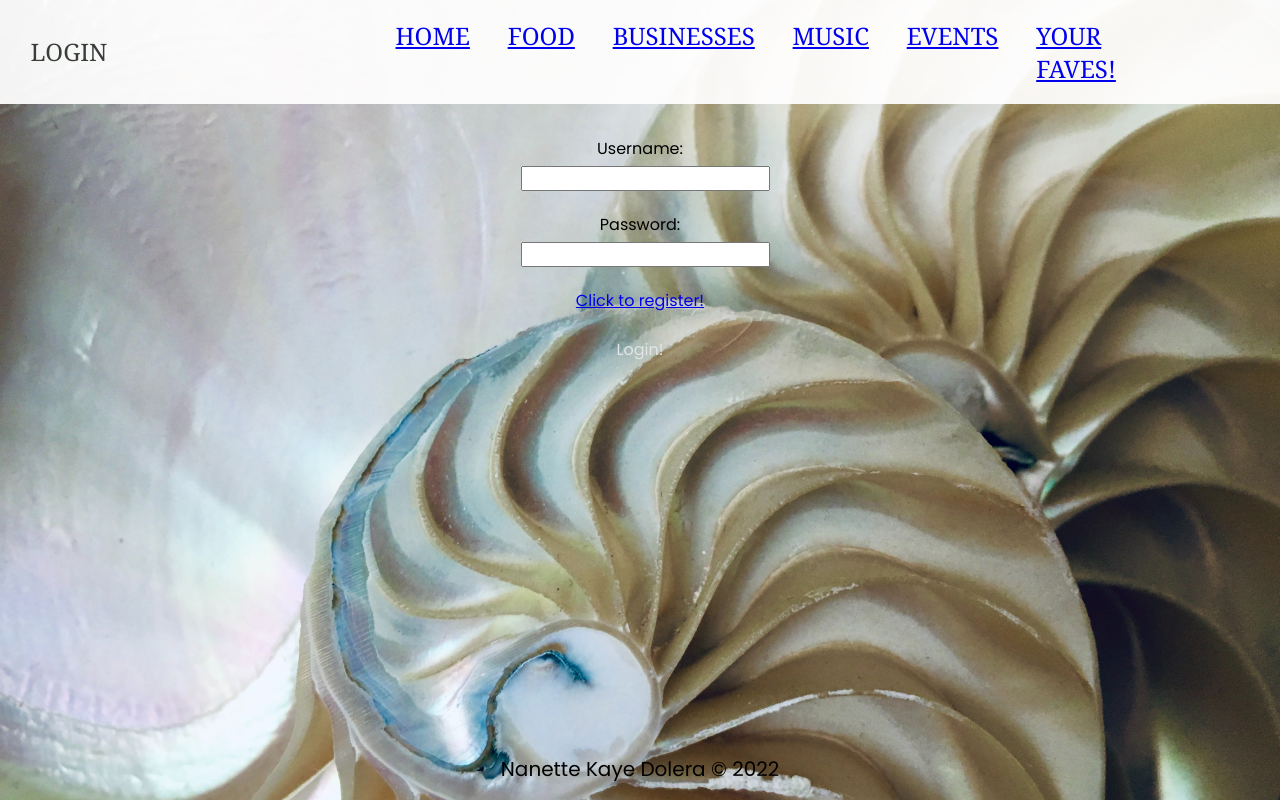
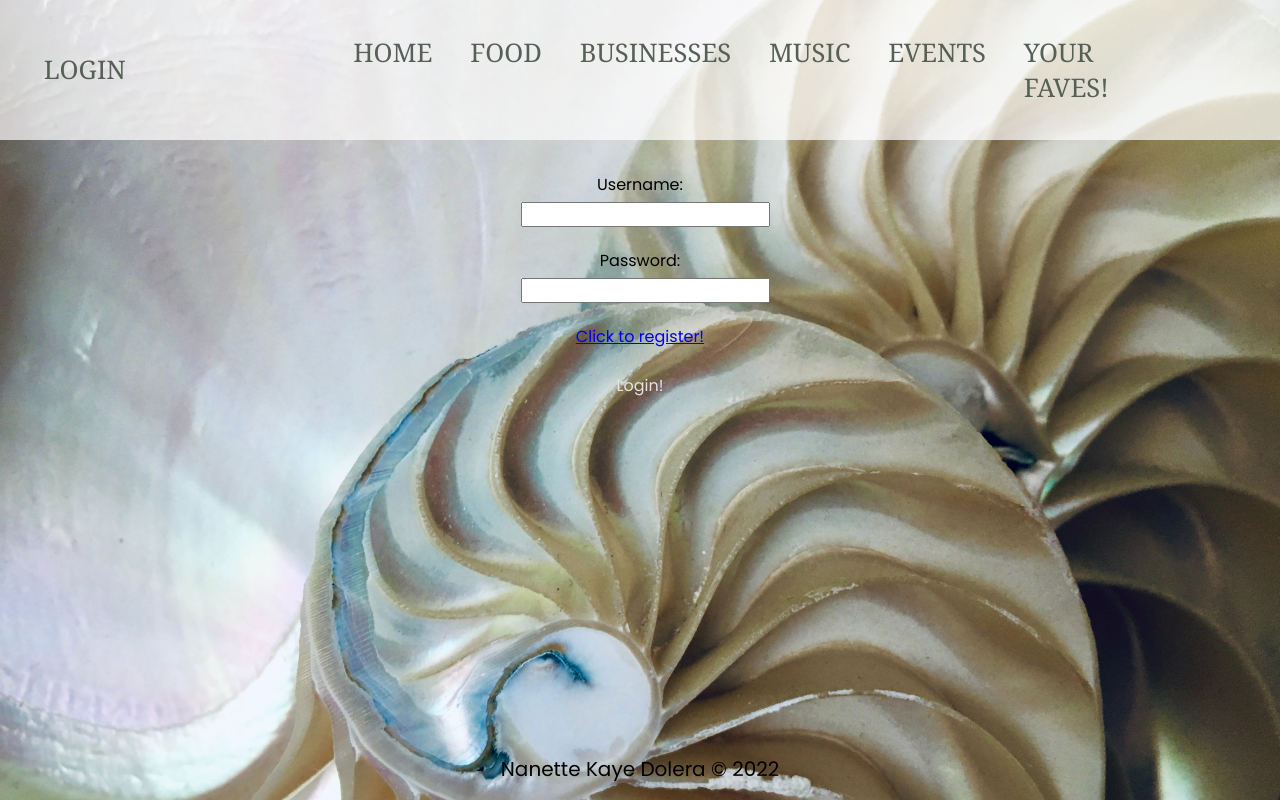
Before and after one commit to NotNanetteKaye/FullStack-capstone2022, a React (Create React App) app in the folder frontend/: page /login in a window 1280 px wide. Built offline with nearby package versions, Linux system fonts and the light colour scheme.

Commit message:
NavBar design looks good to me!

```diff
--- a/frontend/src/App.css
+++ b/frontend/src/App.css
@@ -30,7 +30,7 @@ button {
 button:hover {
   cursor: pointer;
   color: white;
-  background-color: rgb(146, 149, 152);
+  background-color: rgb(236, 236, 236);
 }
 
 .container {
--- a/frontend/src/components/NavBar/NavBar.css
+++ b/frontend/src/components/NavBar/NavBar.css
@@ -1,28 +1,33 @@
 .navBar {
-  background: rgba(255, 254, 254, 0.933);
+  background: rgba(255, 254, 254, 0.697);
   margin-bottom: 2rem;
   grid-template-columns: .7fr 1fr;
   display: grid;
+  padding: 4.2mm;
 }
 
 .navBar button {
-  color: #393e39;
-  font-size: 1.5rem;
+  color: #566056;
+  font-size: 1.6rem;
   margin-left: 5mm;
   font-family: Georgia, 'Times New Roman', Times, serif;
 }
 
-ul {
+.navBar ul {
   display: flex;
   justify-content: flex-end;
   list-style-type: none;
   font-family: Georgia, 'Times New Roman', Times, serif;
   color: #566056;
+  text-decoration: none;
 }
 
-li {
-  font-size: 1.5rem;
+.navBar li a {
+  color: #566056;
+  text-decoration: none;
+  font-size: 1.6rem;
   padding: 5mm;
+  display: flex;
 }
 
 
```
